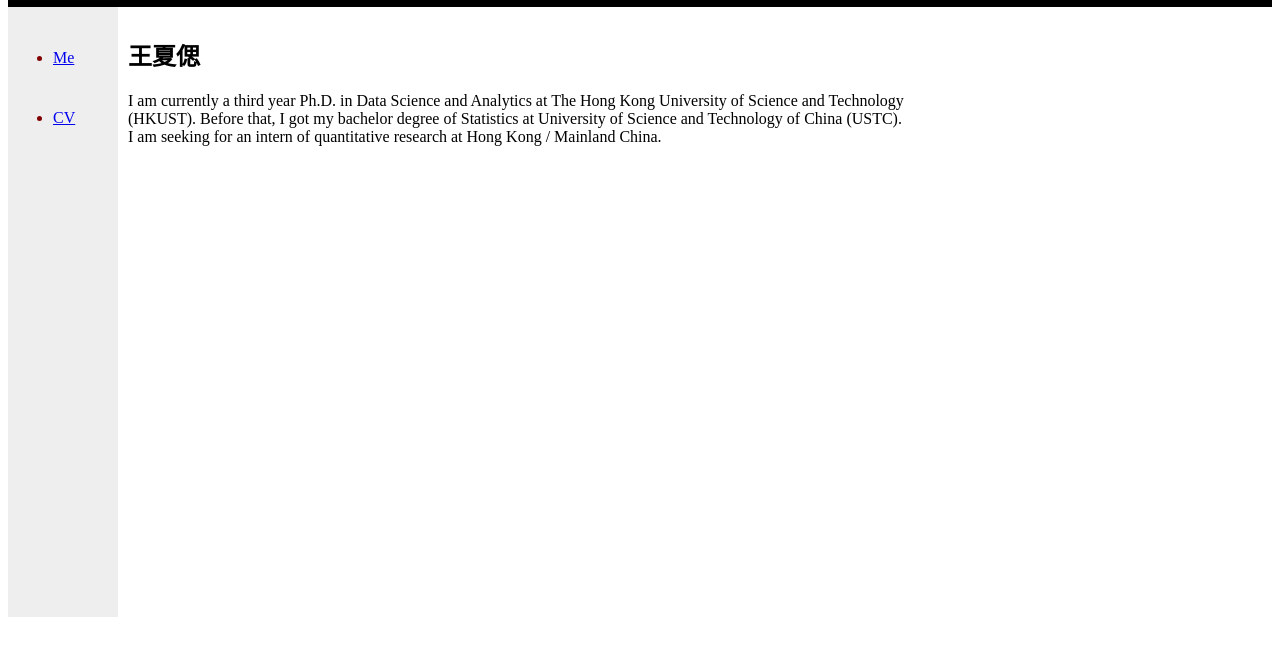
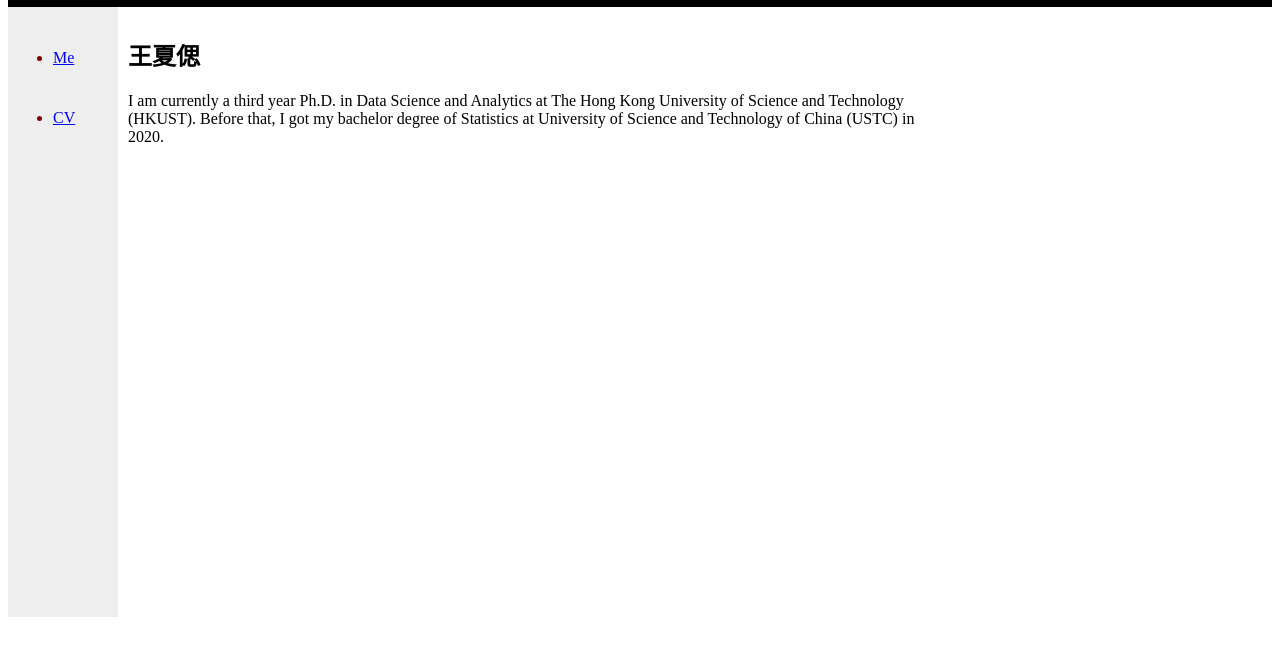
Before and after one commit to wangdaha1/wangdaha1.github.io, a plain HTML site: page index.html in a window 1280 px wide. Shown: the part 100-756 px from the top of the page. Drawn offline with Linux system fonts and the light colour scheme.

Commit message:
Update index.html

```diff
--- a/index.html
+++ b/index.html
@@ -55,8 +55,8 @@
 <h2>王夏偲</h2>
 <p>
 I am currently a third year Ph.D. in Data Science and Analytics at The Hong Kong University of Science and Technology (HKUST).
-Before that, I got my bachelor degree of Statistics at University of Science and Technology of China (USTC).
-<br>I am seeking for an intern of quantitative research at Hong Kong / Mainland China.
+Before that, I got my bachelor degree of Statistics at University of Science and Technology of China (USTC) in 2020.
+<br>
 <div>
 
 
```
